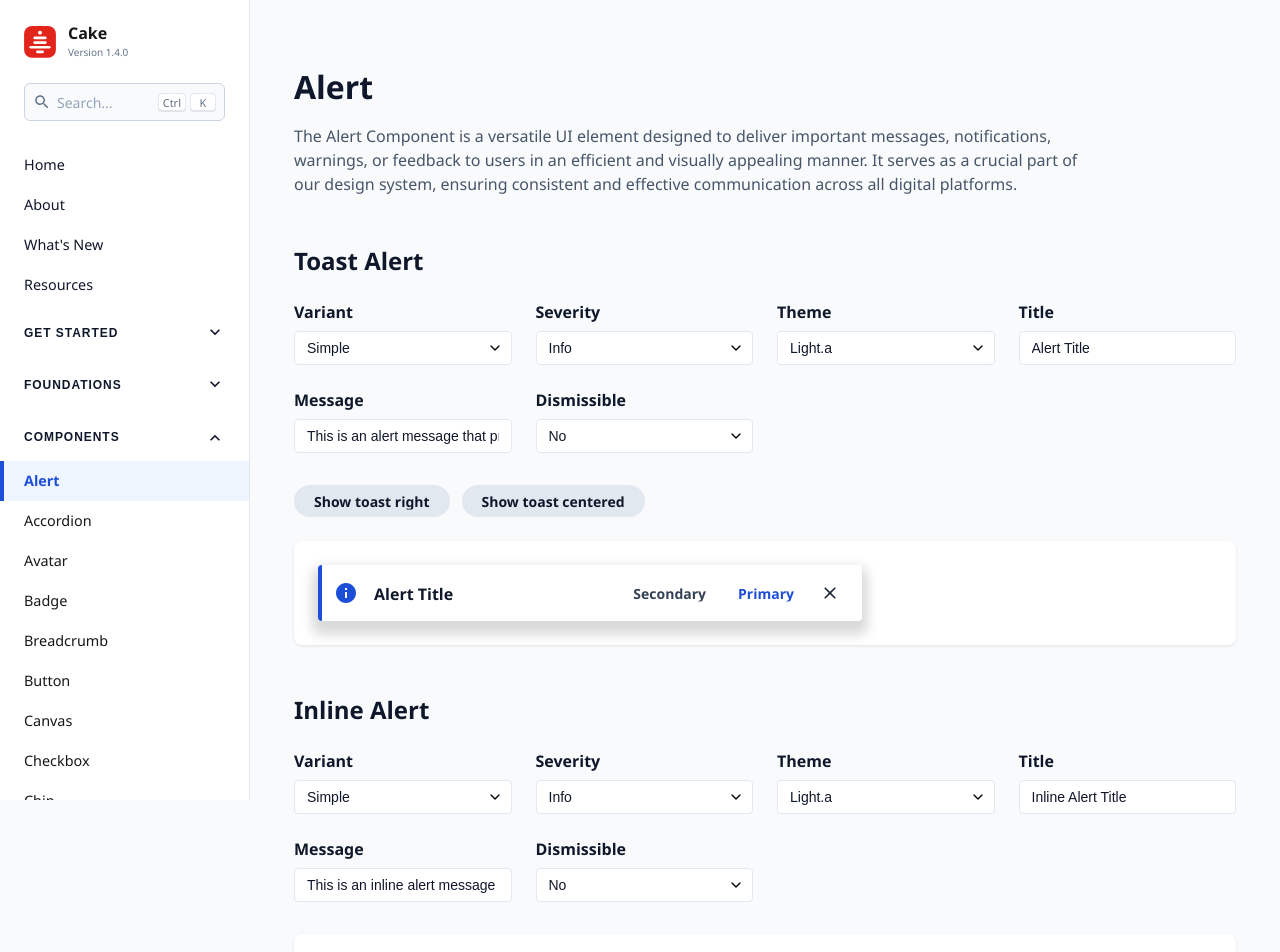
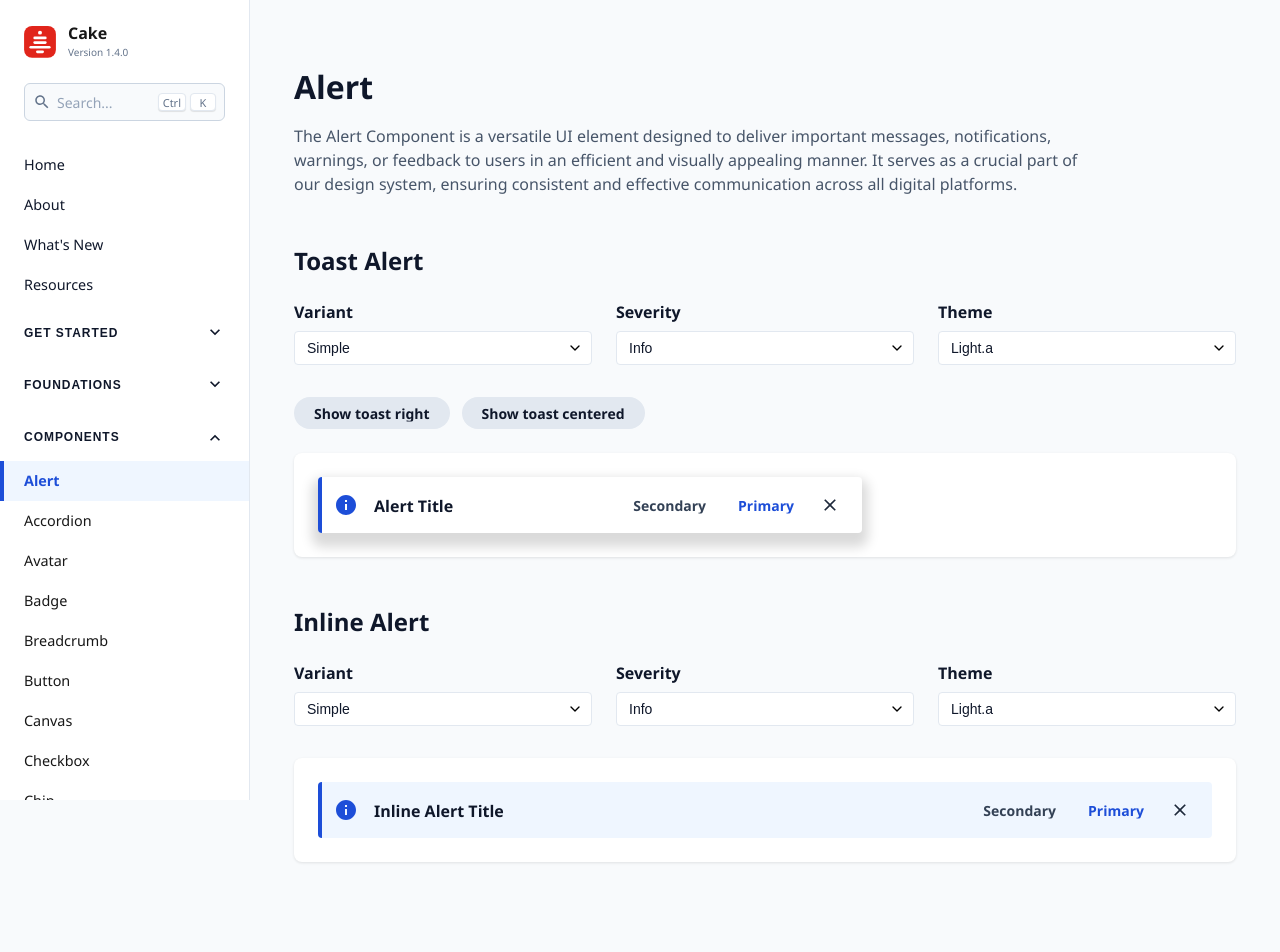
Before and after one commit to cake-admin/cakev2, a React (Create React App) app: page /components/alert in a window 1280 px wide. Shown: the top 952 px of the page. Built offline with nearby package versions, Linux system fonts and the light colour scheme.

Commit message:
Simplify AlertPage interface by removing title, message, and dismissible controls

```diff
--- a/src/pages/AlertPage.js
+++ b/src/pages/AlertPage.js
@@ -251,35 +251,6 @@ const AlertPage = () => {
               <option value={ALERT_THEMES.DARK}>Dark.a</option>
             </Select>
           </Control>
-
-          <Control>
-            <Label>Title</Label>
-            <Input
-              value={title}
-              onChange={(e) => setTitle(e.target.value)}
-              placeholder="Enter alert title"
-            />
-          </Control>
-
-          <Control>
-            <Label>Message</Label>
-            <Input
-              value={message}
-              onChange={(e) => setMessage(e.target.value)}
-              placeholder="Enter alert message"
-            />
-          </Control>
-
-          <Control>
-            <Label>Dismissible</Label>
-            <Select
-              value={dismissible ? 'yes' : 'no'}
-              onChange={(e) => setDismissible(e.target.value === 'yes')}
-            >
-              <option value="no">No</option>
-              <option value="yes">Yes</option>
-            </Select>
-          </Control>
         </ControlsGrid>
 
         <div style={{ marginBottom: '24px', display: 'flex', gap: '12px' }}>
@@ -383,35 +354,6 @@ const AlertPage = () => {
               <option value={ALERT_THEMES.DARK}>Dark.a</option>
             </Select>
           </Control>
-
-          <Control>
-            <Label>Title</Label>
-            <Input
-              value={inlineTitle}
-              onChange={(e) => setInlineTitle(e.target.value)}
-              placeholder="Enter alert title"
-            />
-          </Control>
-
-          <Control>
-            <Label>Message</Label>
-            <Input
-              value={inlineMessage}
-              onChange={(e) => setInlineMessage(e.target.value)}
-              placeholder="Enter alert message"
-            />
-          </Control>
-
-          <Control>
-            <Label>Dismissible</Label>
-            <Select
-              value={inlineDismissible ? 'yes' : 'no'}
-              onChange={(e) => setInlineDismissible(e.target.value === 'yes')}
-            >
-              <option value="no">No</option>
-              <option value="yes">Yes</option>
-            </Select>
-          </Control>
         </ControlsGrid>
 
         <PreviewContainer theme={inlineTheme}>
```
